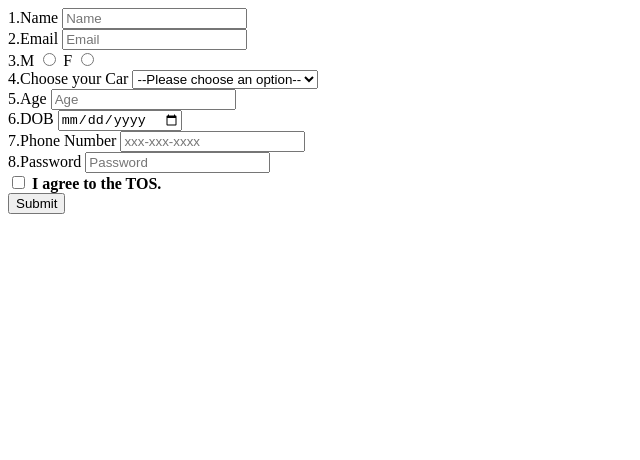
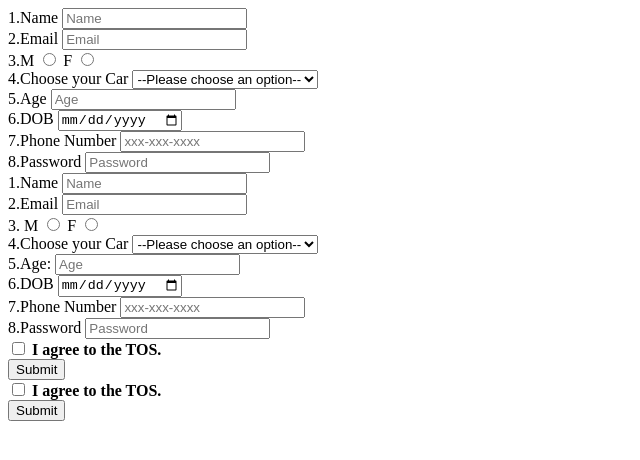
Before and after one commit to acciojob/signup-form-car-Shubhamvibhu, a website: page main.html in a window 1280 px wide. Shown: the whole page, without its empty margins (0-640 px from the left). Drawn offline with Linux system fonts and the light colour scheme.

Commit message:
created a submission

```diff
--- a/main.html
+++ b/main.html
@@ -47,7 +47,69 @@
 			<label for="password">8.Password</label>
 			<input type="password" id="password" placeholder="Password" required>
 		</div>
+		<div><!DOCTYPE html>
+
+<html>
+
+<head>
+	<link rel="stylesheet" href="styles.css">
+</head>
+<body>
+	<form id="my-form" method="post">
+				<div>
+			<label for="name">1.Name</label>
+			<input type="text" id="name" placeholder="Name" required>
+		</div>
 		<div>
+			<label for="email">2.Email</label>
+			<input type="email" id="email" placeholder="Email" required>
+		</div>
+		<div>
+				<!-- 3. -->
+			 <label for="gender_m">3. M</label>
+			  <input type="radio" id="gender_m" name="gender" required>
+			  <label for="gender">F</label>
+			  <input type="radio" id="gender_f" name="gender" required>
+		</div>
+		<div>
+			<label for="cars">4.Choose your Car</label>
+			  <select name="cars" id="cars" required>
+				  <option value="" disabled selected>--Please choose an option--</option>
+				  <option>BMW</option>
+				  <option>Audi</option>
+				  <option>Mercedez</option>
+			  </select>
+		</div>
+		<div>
+			 <label for="age">5.Age:</label>
+			 <input type="number" id="age" min="0" placeholder="Age" required >
+		</div>
+		<div>
+			<label for="dob">6.DOB</label>
+			<input type="date" id="dob" required>
+		</div>
+		<div>
+			 <label for="tel">7.Phone Number</label>
+			 <input type="tel" name="tel" id="tel" placeholder="xxx-xxx-xxxx">
+		</div>
+		<div>
+			 <label for="password">8.Password</label>
+			 <input type="password" id="password" placeholder="Password" required>
+		</div>
+		<div>
+			<label for="tos"></label>
+			<input type="checkbox" name="tos"id="tos"> <b>I agree to the TOS.</b>
+		<div>
+			<button type="submit">Submit</button>
+		</div>
+	</form>
+	<!-- the entire body must be written by student -->
+    <script type="text/javascript" src="./script.js">
+</script>
+
+</body>
+
+</html>
 			<label for="tos"></label>
 			<input type="checkbox" name="tos"id="tos"> <b>I agree to the TOS.</b>
 		</div>
```
